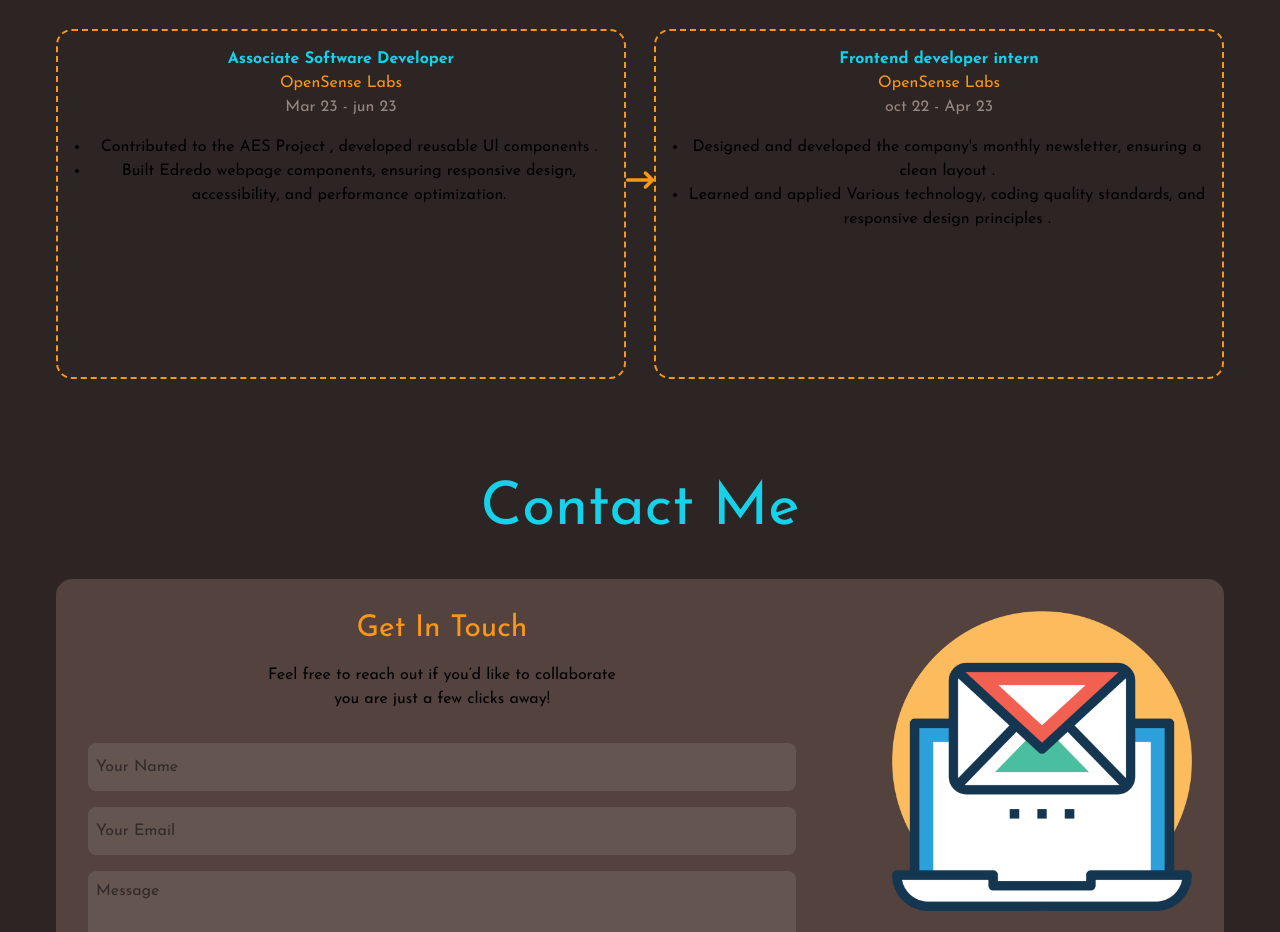
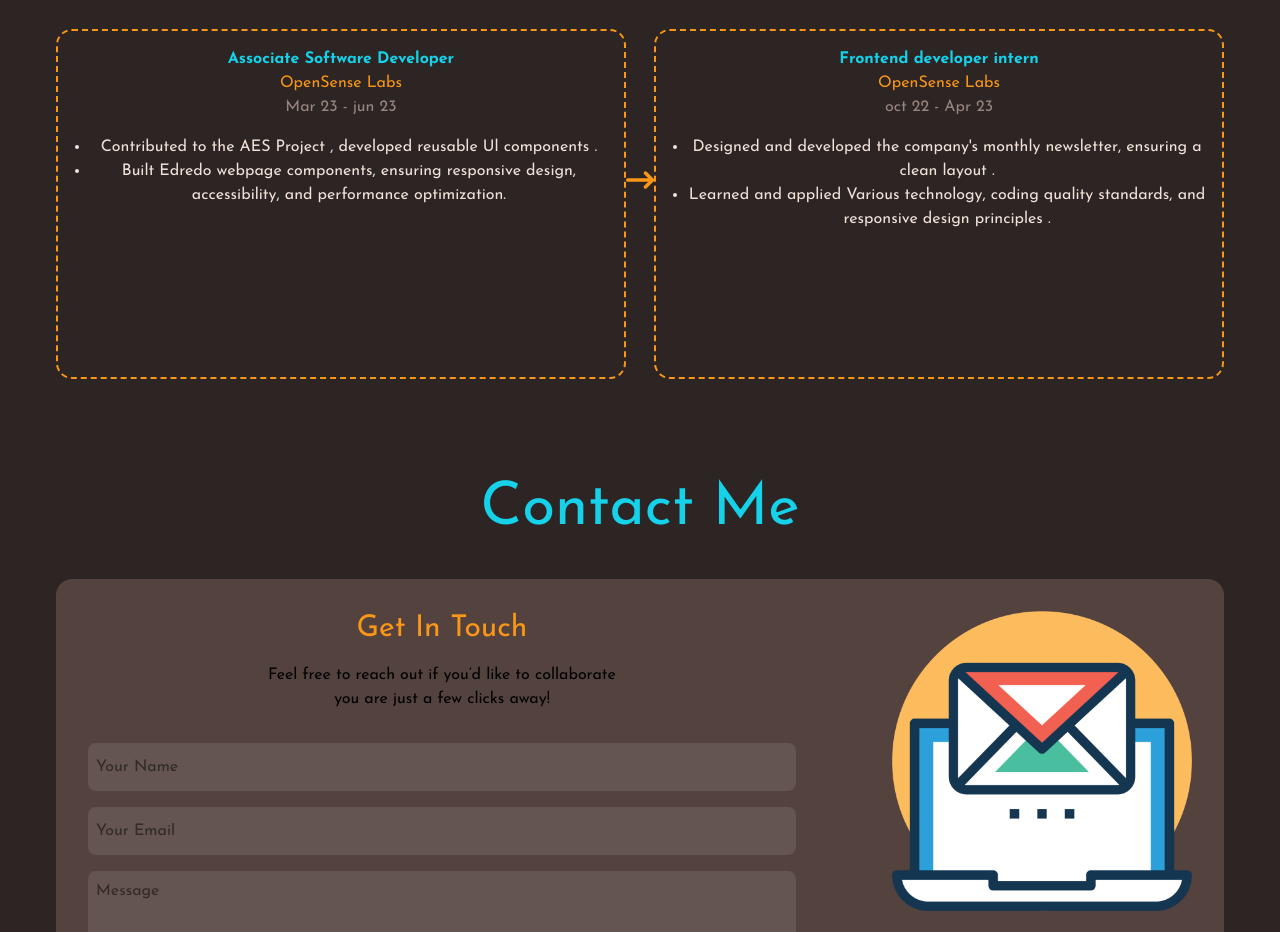
Before and after one commit to kumarayush0406/Ayushportfolio, a React (Vite) app: page / in a window 1280 px wide. Shown: the part 2300-3232 px from the top of the page. Built offline with nearby package versions, Linux system fonts and the light colour scheme.

Commit message:
Update SingleExperience.jsx

```diff
--- a/src/components/experienceSection/SingleExperience.jsx
+++ b/src/components/experienceSection/SingleExperience.jsx
@@ -14,7 +14,7 @@ const SingleExperience = ({ experience }) => {
       <p className="font-bold text-cyan">{experience.job}</p>
       <p className="text-orange">{experience.company}</p>
       <p className="text-lightGrey">{experience.date}</p>
-      <ul className="list-disc mt-4 pl-4">
+      <ul className="list-disc mt-4 pl-4 text-white">
         {experience.responsibilities.map((resp, index) => {
           return <li key={index}>{resp}</li>;
         })}
```
